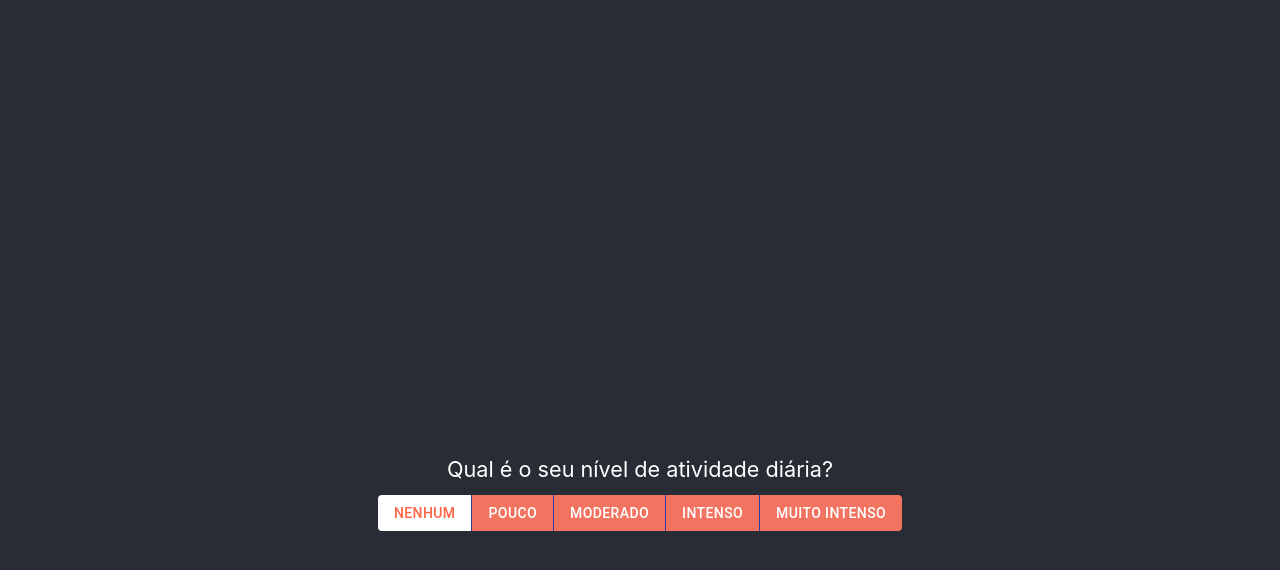
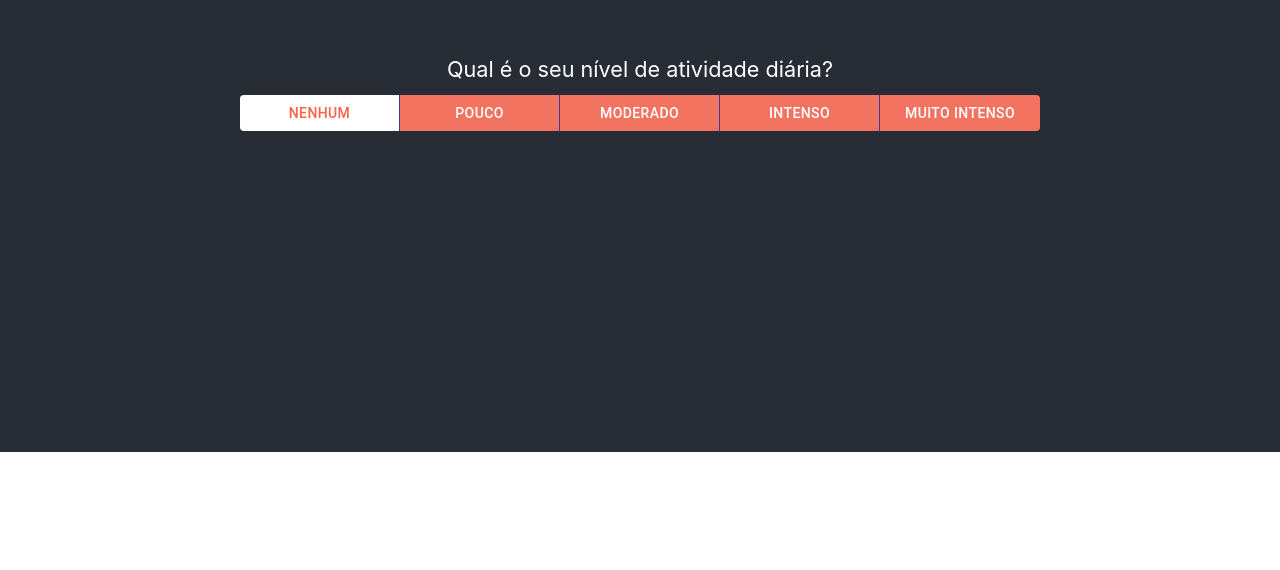
Before and after one commit to jpbonetti/diet-calculator, a React (Create React App) app: page / in a window 1280 px wide. Shown: the part 1156-1726 px from the top of the page. After the commit the page ends 1608 px from the top, so only its background shows below. Built offline with nearby package versions, Linux system fonts and the light colour scheme.

Commit message:
Created scrollTo exercise component function

```diff
--- a/src/components/Exercise.css
+++ b/src/components/Exercise.css
@@ -16,6 +16,11 @@
     font-size: smaller;
 }
 
-.teste {
-    height: 100vh;
+.panel-size {
+    margin-top: 50vh;
+    height: 50vh;
 }
+
+.teste-botao {
+    width: 20vh;
+}
--- a/src/components/Exercise.jsx
+++ b/src/components/Exercise.jsx
@@ -38,16 +38,18 @@ export default class ExerciseComponent extends Component {
     this.state.buttons[event.target.outerText.replace(" ", "").toLowerCase()].active = true;
     this.setState(this.state);
 
-    if (this.state.buttons.nenhum.active) {
-      this.state.tmbInformations.exerciseResult = tmb * 1.2;
-    } else if (this.state.buttons.pouco.active) {
-      this.state.tmbInformations.exerciseResult = tmb * 1.375;
-    } else if (this.state.buttons.moderado.active) {
-      this.state.tmbInformations.exerciseResult = tmb * 1.55;
-    } else if (this.state.buttons.intenso.active) {
-      this.state.tmbInformations.exerciseResult = tmb * 1.725;
-    } else if (this.state.buttons.muitointenso.active) {
-      this.state.tmbInformations.exerciseResult = tmb * 1.9;
+    if (tmb > 0) {
+      if (this.state.buttons.nenhum.active) {
+        this.state.tmbInformations.exerciseResult = ((tmb * 1.2) - tmb);
+      } else if (this.state.buttons.pouco.active) {
+        this.state.tmbInformations.exerciseResult = ((tmb * 1.375) - tmb);
+      } else if (this.state.buttons.moderado.active) {
+        this.state.tmbInformations.exerciseResult = ((tmb * 1.55) - tmb);
+      } else if (this.state.buttons.intenso.active) {
+        this.state.tmbInformations.exerciseResult = ((tmb * 1.725) - tmb);
+      } else if (this.state.buttons.muitointenso.active) {
+        this.state.tmbInformations.exerciseResult = ((tmb * 1.9) - tmb);
+      }
     }
 
     this.props.handleChangeTmbInformations(this.state.tmbInformations);
@@ -63,29 +65,29 @@ export default class ExerciseComponent extends Component {
   render() {
 		return (
 			<React.Fragment>
-        <div className="teste">
+        <div className="panel-size">
           <span className="descryption-header">Qual é o seu nível de atividade diária?</span>
 
           <div className="group-buttons">
             <ButtonGroup disableElevation variant="contained" color="primary">
               <Button
-                className={this.state.buttons['nenhum'].active ? "active-button" : "deactive-button"}
+                className={this.state.buttons['nenhum'].active ? "teste-botao active-button" : "teste-botao deactive-button"}
                 onClick={this.handleClick.bind(this)}>Nenhum
               </Button>
               <Button
-                className={this.state.buttons['pouco'].active ? "active-button" : "deactive-button"}
+                className={this.state.buttons['pouco'].active ? "teste-botao active-button" : "teste-botao deactive-button"}
                 onClick={this.handleClick.bind(this)}>Pouco
               </Button>
               <Button
-                className={this.state.buttons['moderado'].active ? "active-button" : "deactive-button"}
+                className={this.state.buttons['moderado'].active ? "teste-botao active-button" : "teste-botao deactive-button"}
                 onClick={this.handleClick.bind(this)}>Moderado
               </Button>
               <Button
-                className={this.state.buttons['intenso'].active ? "active-button" : "deactive-button"}
+                className={this.state.buttons['intenso'].active ? "teste-botao active-button" : "teste-botao deactive-button"}
                 onClick={this.handleClick.bind(this)}>Intenso
               </Button>
               <Button
-                className={this.state.buttons['muitointenso'].active ? "active-button" : "deactive-button"}
+                className={this.state.buttons['muitointenso'].active ? "teste-botao active-button" : " teste-botao deactive-button"}
                 onClick={this.handleClick.bind(this)}>Muito Intenso
               </Button>
             </ButtonGroup>
```
